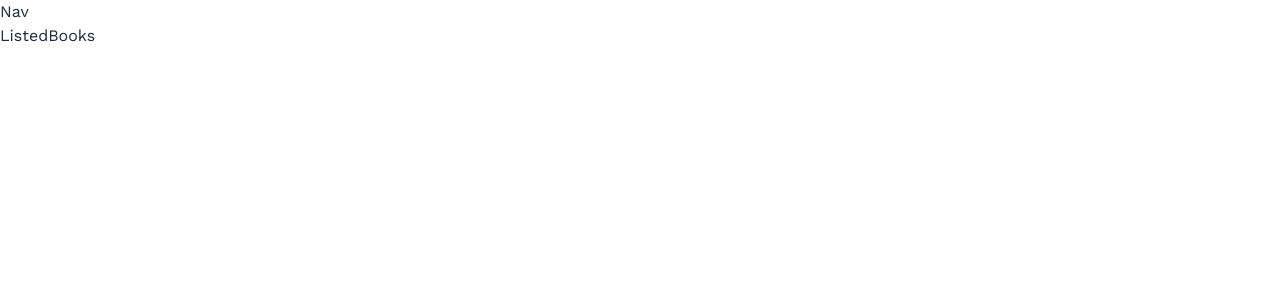
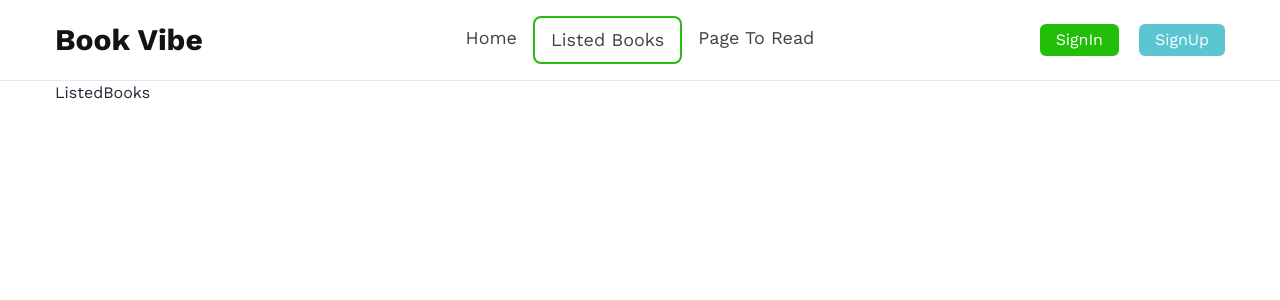
Before and after one commit to ramim-ahmed/reactjs-book-store-front-end-application, a React (Vite) app: page /listed-books in a window 1280 px wide. Shown: the top 300 px of the page. Built offline with nearby package versions, Linux system fonts and the light colour scheme; a web font is replaced by a local one.

Commit message:
[DONE] nav-section-with-active-link

```diff
--- a/src/components/Nav.jsx
+++ b/src/components/Nav.jsx
@@ -1,3 +1,71 @@
+import { NavLink } from 'react-router-dom';
+
 export default function Nav() {
-  return <div>Nav</div>;
+  const pages = [
+    {
+      label: 'Home',
+      path: '/',
+    },
+    {
+      label: 'Listed Books',
+      path: '/listed-books',
+    },
+    {
+      label: 'Page To Read',
+      path: '/page-to-read',
+    },
+  ];
+  const pageElement = pages.map((route, index) => (
+    <li key={index}>
+      <NavLink
+        className={({ isActive }) =>
+          isActive ? 'bg-transparent border-2 border-primary text-lg text-light-grey' : ' text-lg text-light-grey'
+        }
+        to={route.path}
+      >
+        {route.label}
+      </NavLink>
+    </li>
+  ));
+  return (
+    <nav className="border-b py-2 px-3">
+      <div className="max-w-[1170px] mx-auto">
+        <div className="navbar bg-base-100 p-0">
+          <div className="navbar-start">
+            <div className="dropdown">
+              <div tabIndex={0} role="button" className="btn btn-ghost lg:hidden">
+                <svg
+                  xmlns="http://www.w3.org/2000/svg"
+                  className="h-5 w-5"
+                  fill="none"
+                  viewBox="0 0 24 24"
+                  stroke="currentColor"
+                >
+                  <path strokeLinecap="round" strokeLinejoin="round" strokeWidth="2" d="M4 6h16M4 12h8m-8 6h16" />
+                </svg>
+              </div>
+              <ul
+                tabIndex={0}
+                className="menu menu-sm dropdown-content mt-3 z-[1] p-2 shadow bg-base-100 rounded-box w-60"
+              >
+                {pageElement}
+              </ul>
+            </div>
+            <div>
+              <h1 className="lg:text-3xl text-xl  font-bold text-black-shade">Book Vibe</h1>
+            </div>
+          </div>
+          <div className="navbar-center hidden lg:flex">
+            <ul className="menu menu-horizontal px-1">{pageElement}</ul>
+          </div>
+          <div className="navbar-end">
+            <div className="space-x-5 flex">
+              <button className="px-4 py-1 bg-primary text-white rounded-md">SignIn</button>
+              <button className="px-4 py-1 bg-secondary text-white rounded-md">SignUp</button>
+            </div>
+          </div>
+        </div>
+      </div>
+    </nav>
+  );
 }
--- a/src/layouts/RootLayout.jsx
+++ b/src/layouts/RootLayout.jsx
@@ -5,7 +5,9 @@ export default function RootLayout() {
   return (
     <div>
       <Nav />
-      <Outlet />
+      <div className="max-w-[1170px] mx-auto">
+        <Outlet />
+      </div>
     </div>
   );
 }
--- a/tailwind.config.js
+++ b/tailwind.config.js
@@ -3,7 +3,14 @@
 export default {
   content: ['./index.html', './src/**/*.{js,ts,jsx,tsx}'],
   theme: {
-    extend: {},
+    extend: {
+      colors: {
+        primary: '#23BE0A',
+        secondary: '#59C6D2',
+        'light-grey': '#131313CC',
+        'black-shade': '#131313',
+      },
+    },
   },
   plugins: [require('daisyui')],
 };
```
